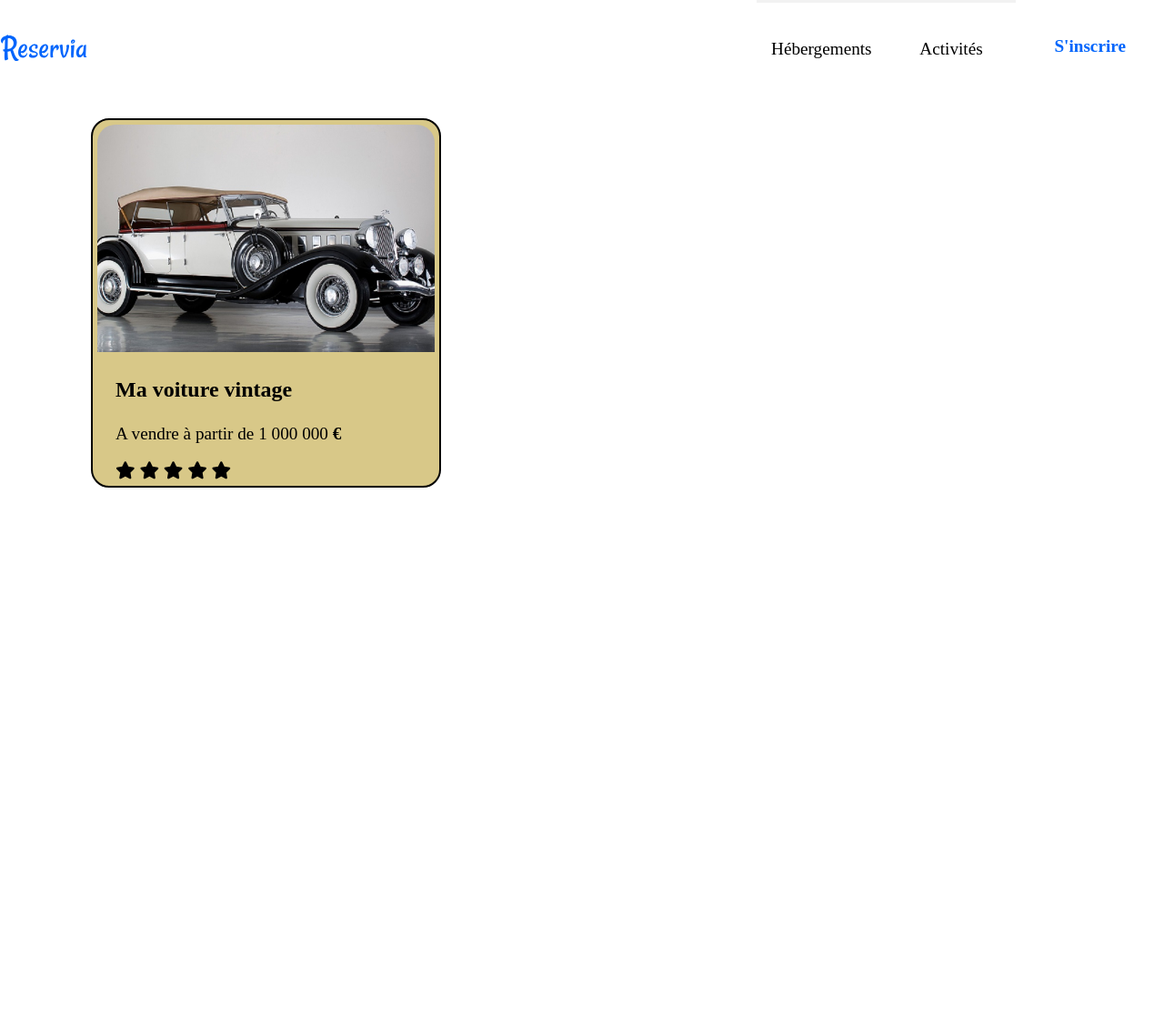
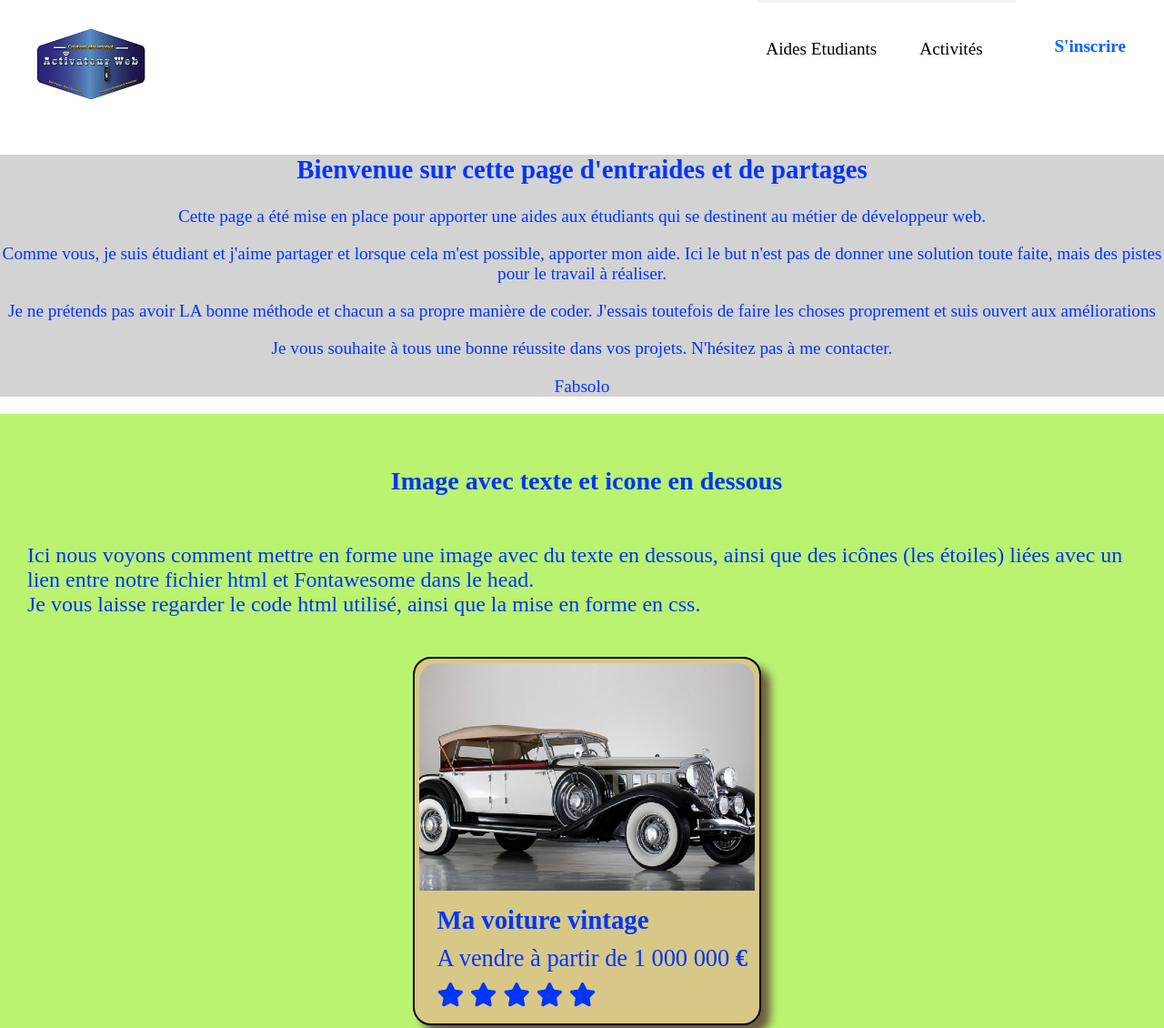
Before and after one commit to FabRiviere/Aides-etudiants, a plain HTML site: page aides.html in a window 1280 px wide. Shown: the top 1130 px of the page at 91% size. Before the commit the page ends 800 px from the top, so only its background shows below. Drawn offline with Linux system fonts and the light colour scheme.

Commit message:
Ajout du 1er article-Image avec texte en dessous-

```diff
--- a/aides.css
+++ b/aides.css
@@ -9,10 +9,7 @@ body
     display: none;
 }
 
-#logo
-{
-    padding-top: 30px;
-}
+
 /* Alignements des éléments de nav et le logo */
 
 nav
@@ -105,21 +102,41 @@ nav a
     font-weight: 900;
 }
 
+/* Mise en forme de la présentation de la page et de son auteur */
+
+.presentations
+{
+	background-color: #d3d3d3;
+	font-size: 1.2em;
+	text-align: center;
+	color: #0035fc;
+}
+.article
+{
+	display: flex;
+	flex-direction: column;
+	justify-content: space-around;
+	align-items: center;
+	background-color: #baf370;
+	padding: 30px 20px 20px 30px;
+	font-size: 1.5em;
+	color: #0035fc;
+}
+
 							/* Image avec texte en dessous */
 
 
-/* Je donne la dimension, couleur, marge ext. et int., de mon élément */
+/* Je donne la dimension, couleur, marge ext. et int., et une ombre de mon élément */
 
 .voiture
 {
-    flex-wrap: wrap;
-    width: 29%;
+    width: 30%;
     background-color: #d8c888;
-    margin: 20px 12px;
     border: 2px solid #000000;
     border-radius: 20px ;
     padding: 5px;
-    margin: 50px 100px;
+    margin: 20px;
+	box-shadow:10px 10px 10px #6d5d41;
 }
 
 
@@ -138,21 +155,21 @@ nav a
 
 .voiture p
 {
-	font-size: 1.2em;
-	margin-left:  20px;
+	font-size: 1.1em;
+	margin: 10px 0 10px 20px;
 }
 
 /* Je fais pareil avec mon titre */
 
 .voiture h3
 {
-	font-size: 1.5em;
-	margin-left:  20px;
+	font-size: 1.2em;
+	margin: 10px 0 10px 20px;
 }
 
 /* et la même à mes étoiles */
 .star
 {
-	font-size: 1.2em;
-	margin-left:  20px;
+	font-size: 1.1em;
+	margin: 10px 0 10px 20px;
 }
--- a/aides.html
+++ b/aides.html
@@ -12,7 +12,7 @@
     <link href="https://fonts.googleapis.com/css2?family=Raleway:wght@400;900&display=swap" rel="stylesheet">
     <!-- lien vers mon fichier css-->
     <link rel="stylesheet" href="aides.css">
-    <title>Reservia</title>
+    <title>Aides aux étudiants</title>
 </head>
 <body>
     <!--HEADER-->
@@ -20,15 +20,15 @@
 
         <nav>
 
-            <a href="index.html">
-                <img src="images/logo/Reservia.svg" alt="logo Reservia" id="logo"/>
+            <a href="aides.html">
+                <img src="images/logo/LogoAW.png" alt="logo Activateur Web" id="logo"/>
             </a>
 
             <div class="link">
 
                 <div class="link-element">
                     <div class="overline-element"></div>
-                        <a href="#hebergements" class="element">Hébergements</a>
+                        <a href="#hebergements" class="element">Aides Etudiants</a>
                 </div>
 
                 <div class="link-element">
@@ -45,12 +45,12 @@
 
         <nav class="mobile">
             <div id="first-line">
-                <img src="images/logo/Reservia.svg" alt="logo Reservia"/>
+                <img src="images/logo/LogoAW.png" alt="logo Activateur Web"/>
                 <a href="#">S'inscrire</a>
             </div>
             <div id="second-line">
                <div>
-                    <a href="#hebergements" id="accomodations-link">Hébergements</a>
+                    <a href="#hebergements" id="accomodations-link">Aides Etudiants</a>
                     <div class="overline-accomodations-mob"></div>
                 </div>
                 <div>
@@ -62,6 +62,28 @@
         </nav>
     </header>
 
+    <Section>
+        <div class="presentations">
+            <h1> Bienvenue sur cette page d'entraides et de partages</h1>
+            <p> Cette page a été mise en place pour apporter une aides aux étudiants qui se destinent au métier de développeur web.</p>
+            <p>Comme vous, je suis étudiant et j'aime partager et lorsque cela m'est possible, apporter mon aide.
+             Ici le but n'est pas de donner une solution toute faite, mais des pistes pour le travail à réaliser.</p>
+            <p> Je ne prétends pas avoir LA bonne méthode et chacun a sa propre manière de coder.
+            J'essais toutefois de faire les choses proprement et suis ouvert aux améliorations</p>
+            <p> Je vous souhaite à tous une bonne réussite dans vos projets.
+             N'hésitez pas à me contacter. <p></p>Fabsolo</p>
+        </div>
+
+
+
+    </Section>
+
+    <section>
+
+    <div class="article">
+        <h3>Image avec texte et icone en dessous</h3>
+        <p> Ici nous voyons comment mettre en forme une image avec du texte en dessous, ainsi que des icônes (les étoiles) liées avec un lien entre notre fichier html et Fontawesome dans le head.<br/>
+        Je vous laisse regarder le code html utilisé, ainsi que la mise en forme en css.</p>
 
         <div class="voiture">
                 <!-- on met un "a" (lien pour rendre l'image cliquable)-->
@@ -81,8 +103,8 @@
                 </div>
 
         </div>
-
-
+    </div>
+    </section>
 
 	</body>
 </html>
```
Also changed, not shown: images/logo/LogoAW.png (added). Lines whose indentation alone changed are shown as unchanged.
